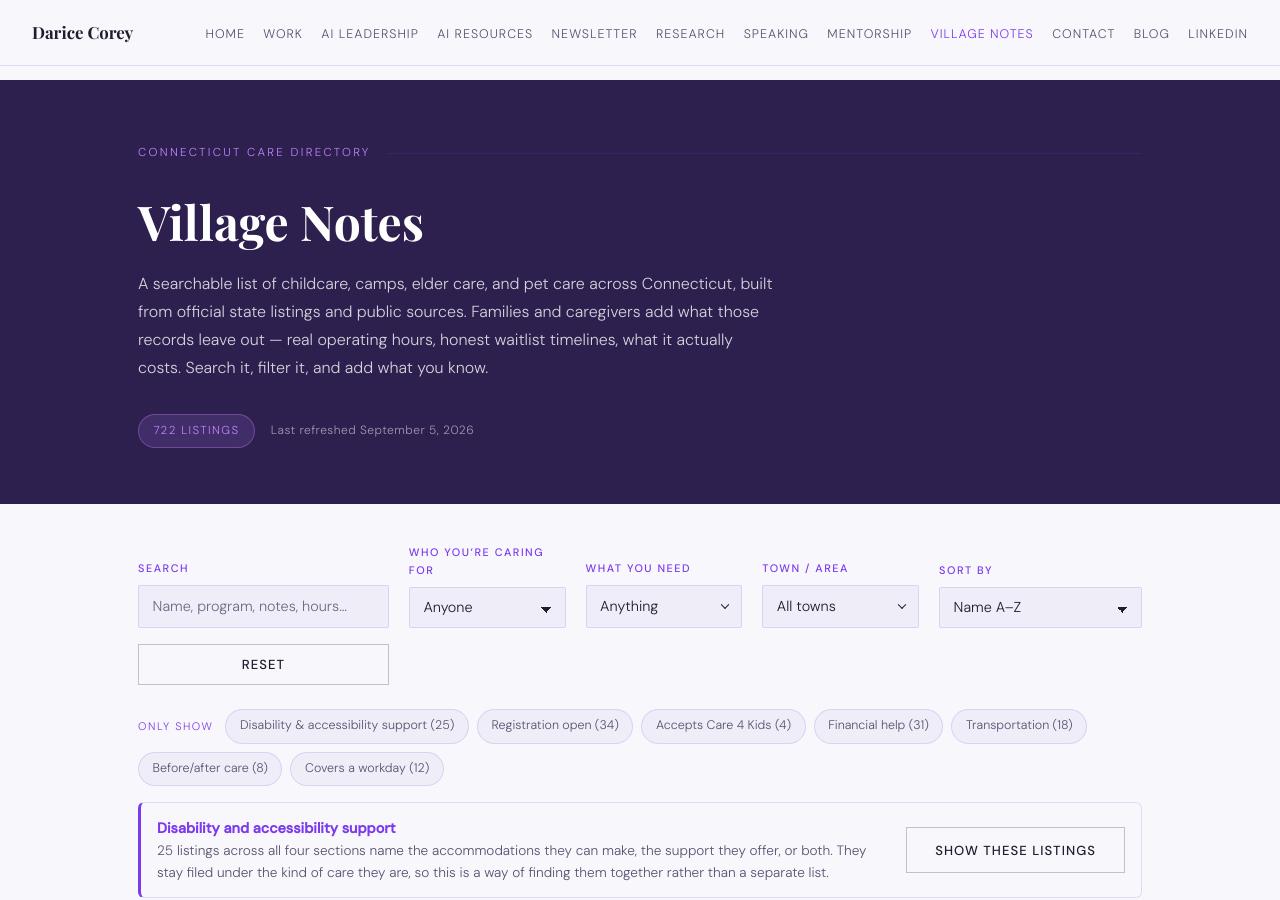
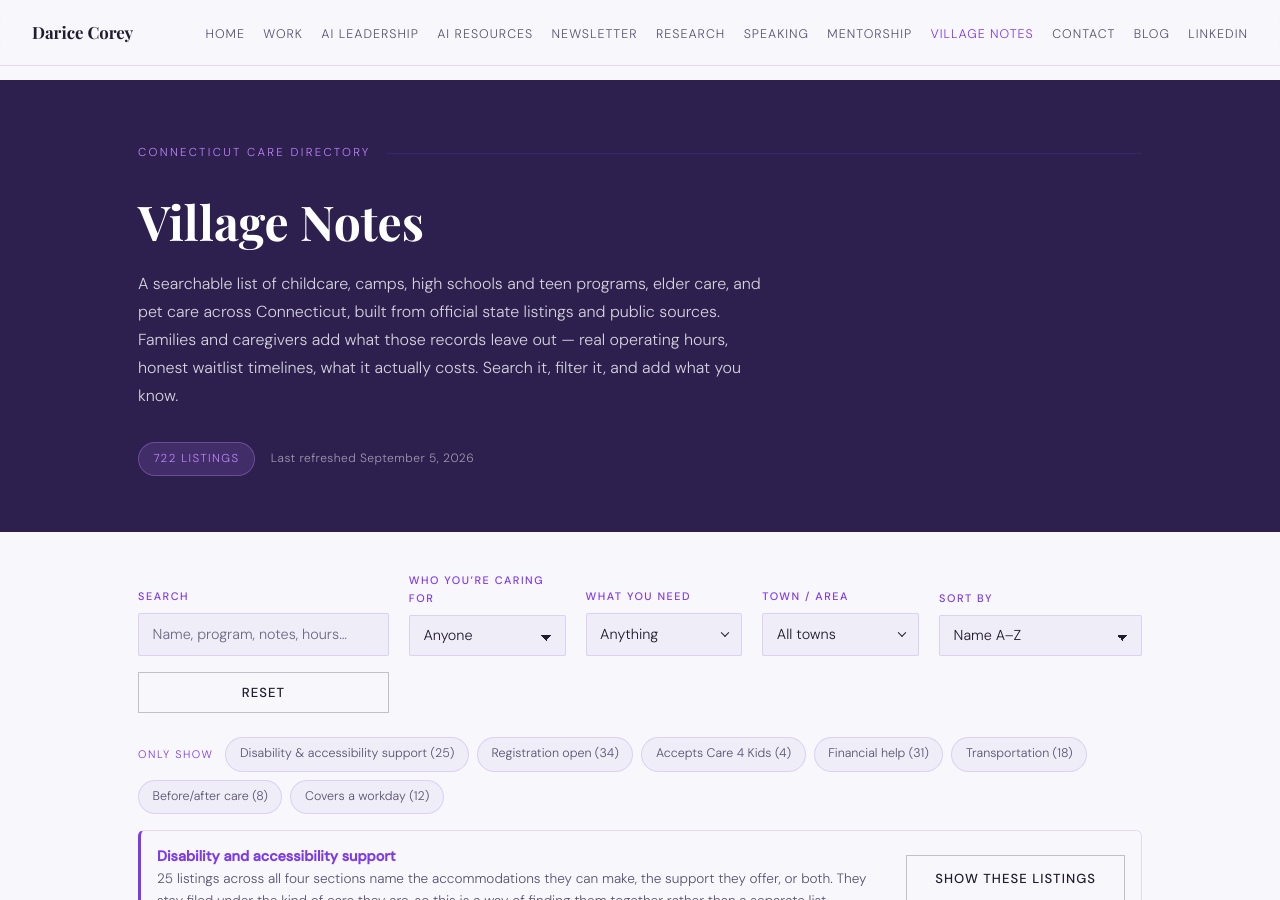
Before and after one commit to dcoreyrasm/dcoreyrasm.github.io, a Jekyll site: the page built from village-notes/index.html, in a window 1280 px wide and 900 px high. Built offline with Jekyll 4.4.1, drawn with Linux system fonts in a browser that asks for light colours; some web fonts are replaced; part of the change alters nothing that is shown.

Commit message:
Say there are four sections, not three
The share card, the search-result snippet and the hero all promised
"childcare, camp, elder care, and pet care". Teens & High School shipped
five days ago and now holds 49 listings, including every comprehensive
high school and magnet a family compares against. Anyone arriving from a
shared link was told the directory did not cover the thing they had just
been sent it for.

Four places carried the same sentence: meta description, og:description,
twitter:description and the visible hero lede. Fixing only the card
would have left the page contradicting its own preview, so all four now
read "childcare, camps, high schools and teen programs, elder care, and
pet care".

The hero is visible copy rather than metadata, which is the one line
here worth a second look -- it is a one-line revert if the wording is
wrong.

The image alt text is deliberately unchanged. It describes the
photograph -- a parent with a toddler, two school-age children, an older
woman with her son, a dog -- and there is no teenager in the picture.
Alt text describes the image, not the directory, and editing it to match
the copy would describe something that is not there for exactly the
readers who depend on it being accurate.

Co-Authored-By: Claude Opus 5 <noreply@anthropic.com>
Claude-Session: https://claude.ai/code/session_01EHBTmAXxTqtoWooYKo5X7k

```diff
--- a/village-notes/index.html
+++ b/village-notes/index.html
@@ -11,13 +11,13 @@
 <head>
   <meta charset="UTF-8" />
   <meta name="viewport" content="width=device-width, initial-scale=1.0" />
-  <meta name="description" content="Village Notes — a crowdsourced directory of childcare, camp, elder care, and pet care resources across Connecticut, with the real operating hours and honest waitlist timelines official directories don't publish." />
+  <meta name="description" content="Village Notes — a crowdsourced directory of childcare, camps, high schools and teen programs, elder care, and pet care across Connecticut, with the real operating hours and honest waitlist timelines official directories don't publish." />
   <title>Village Notes — Darice Corey</title>
   <meta name="robots" content="index, follow" />
   <link rel="canonical" href="https://www.daricecorey.com/village-notes/" />
   <meta property="og:type" content="website" />
   <meta property="og:title" content="Village Notes — Darice Corey" />
-  <meta property="og:description" content="A crowdsourced directory of childcare, camp, elder care, and pet care resources across Connecticut, with the real operating hours and honest waitlist timelines official directories don't publish." />
+  <meta property="og:description" content="A crowdsourced directory of childcare, camps, high schools and teen programs, elder care, and pet care across Connecticut, with the real operating hours and honest waitlist timelines official directories don't publish." />
   <meta property="og:url" content="https://www.daricecorey.com/village-notes/" />
   <!-- The rest of the site shares Darice's headshot. This page is about the
        directory rather than its author, so it carries its own card: a picture
@@ -31,7 +31,7 @@
   <meta property="og:image:alt" content="Families on a Connecticut town green: a parent with a toddler, two school-age children, an older woman walking arm in arm with her son, and a dog on a lead." />
   <meta name="twitter:card" content="summary_large_image" />
   <meta name="twitter:title" content="Village Notes — Darice Corey" />
-  <meta name="twitter:description" content="A crowdsourced directory of childcare, camp, elder care, and pet care resources across Connecticut." />
+  <meta name="twitter:description" content="A crowdsourced directory of childcare, camps, high schools and teen programs, elder care, and pet care across Connecticut." />
   <meta name="twitter:image" content="https://www.daricecorey.com/village-notes/village-notes-preview.jpg" />
   <meta name="twitter:image:alt" content="Families on a Connecticut town green: a parent with a toddler, two school-age children, an older woman walking arm in arm with her son, and a dog on a lead." />
   <script>window.__daOptOut=(function(){try{return localStorage.getItem('da-analytics-optout')==='1'}catch(e){return false}})();if(window.__daOptOut){window['ga-disable-G-725R412XD7']=true;}</script>
@@ -72,7 +72,7 @@
       <div class="container">
         <p class="section-label" style="color:var(--coral);">Connecticut Care Directory</p>
         <h1 class="section-heading" style="color:#fff;">Village Notes</h1>
-        <p class="vn-hero-lede">A searchable list of childcare, camps, elder care, and pet care across Connecticut, built from official state listings and public sources. Families and caregivers add what those records leave out &mdash; real operating hours, honest waitlist timelines, what it actually costs. Search it, filter it, and add what you know.</p>
+        <p class="vn-hero-lede">A searchable list of childcare, camps, high schools and teen programs, elder care, and pet care across Connecticut, built from official state listings and public sources. Families and caregivers add what those records leave out &mdash; real operating hours, honest waitlist timelines, what it actually costs. Search it, filter it, and add what you know.</p>
         <div class="vn-hero-meta">
           <span id="vn-count-badge" class="vn-badge">Loading listings&hellip;</span>
           <span id="vn-updated" class="vn-updated"></span>
```
